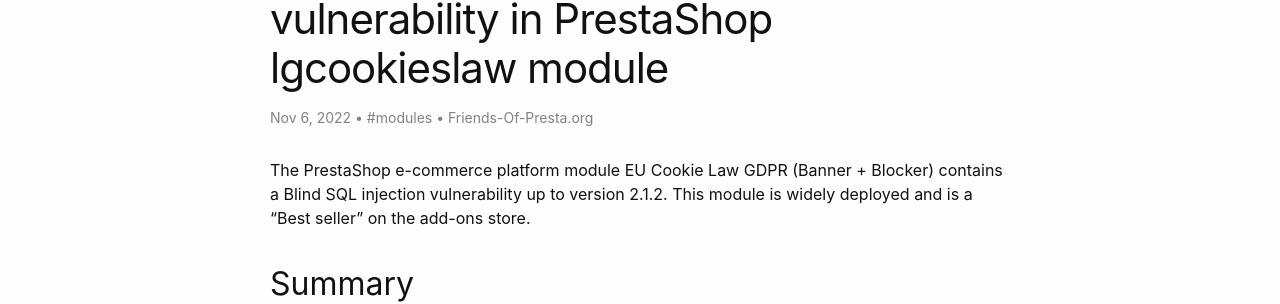
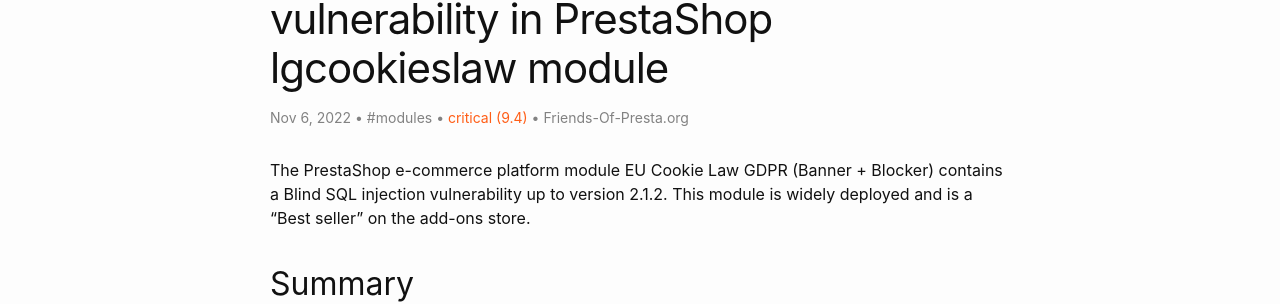
Before and after one commit to friends-of-presta/security-advisories, a Jekyll site: the page built from _posts/2022-11-06-lgcookieslaw.md, in a window 1280 px wide and 900 px high. Shown: the part 145-449 px from the top of the window. Built offline with Jekyll 4.4.1, drawn with Linux system fonts in a browser that asks for light colours.

Commit message:
Add severity on headlines (#8)

```diff
--- a/_layouts/home.html
+++ b/_layouts/home.html
@@ -28,6 +28,9 @@ layout: default
         <span class="post-meta">{{ post.date | date: date_format }}
         {%- if post.categories -%}
           &nbsp;• #{{ post.categories }}
+        {%- endif -%}
+        {%- if post.severity -%}
+          &nbsp;• <span style="color:#ff5e17">{{ post.severity }}</span>
         {%- endif -%}</span>
         <h3>
           <a class="post-link" href="{{ post.url | relative_url }}">
--- a/_layouts/post.html
+++ b/_layouts/post.html
@@ -20,6 +20,9 @@ layout: default
       {%- if page.categories -%}
         • <span>#{{ page.categories }}</span>
       {%- endif -%}
+      {%- if page.severity -%}
+          &nbsp;• <span style="color:#ff5e17">{{ page.severity }}</span>
+      {%- endif -%}
       {%- if page.author -%}
         &nbsp;• {% for author in page.author %}
           <span itemprop="author" itemscope itemtype="http://schema.org/Person">
--- a/_posts/2022-11-06-lgcookieslaw.md
+++ b/_posts/2022-11-06-lgcookieslaw.md
@@ -5,6 +5,7 @@ categories: modules
 author:
 - Friends-Of-Presta.org
 meta: "CVE,PrestaShop"
+severity: "critical (9.4)"
 ---
 
 
```
Also changed, not shown: _posts/2022-06-24-blockwishlist.md (+1 -0 lines), _posts/2023-01-05-appagebuilder.md (+1 -0 lines), README.md.
